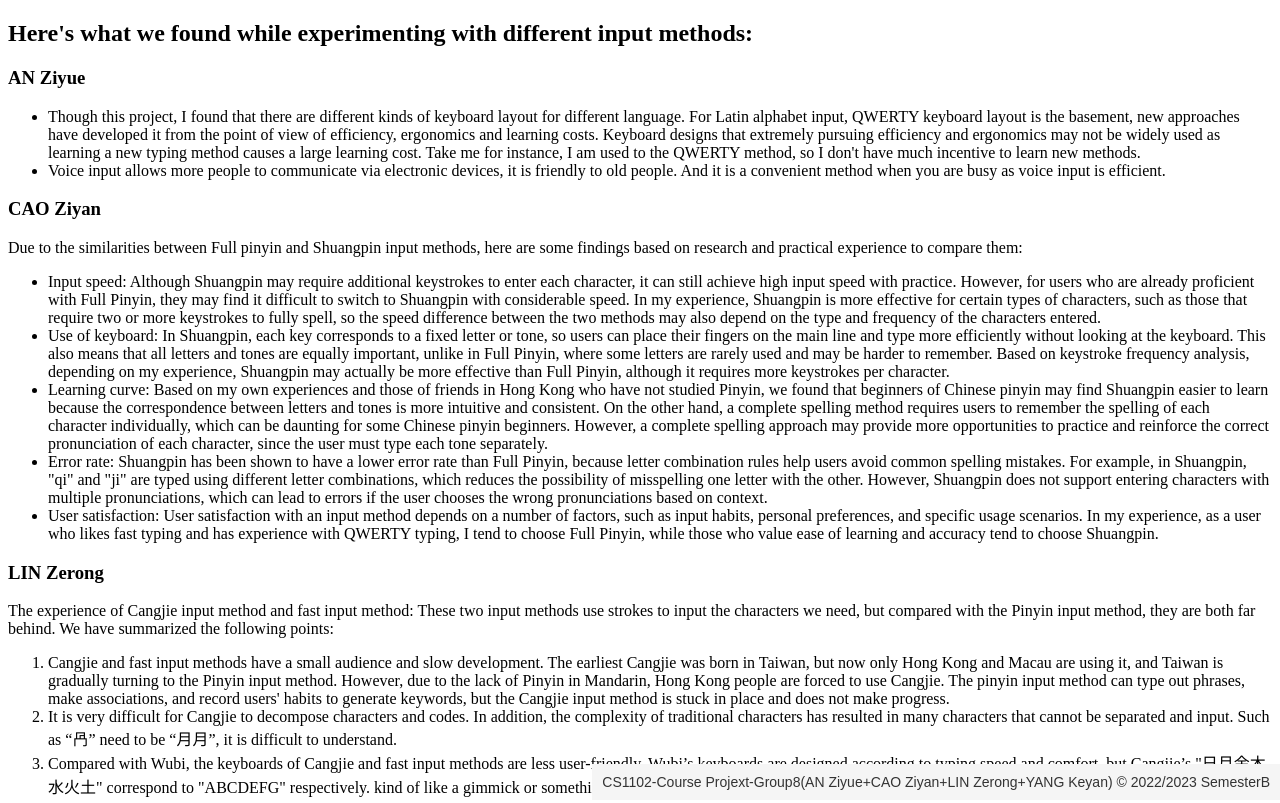
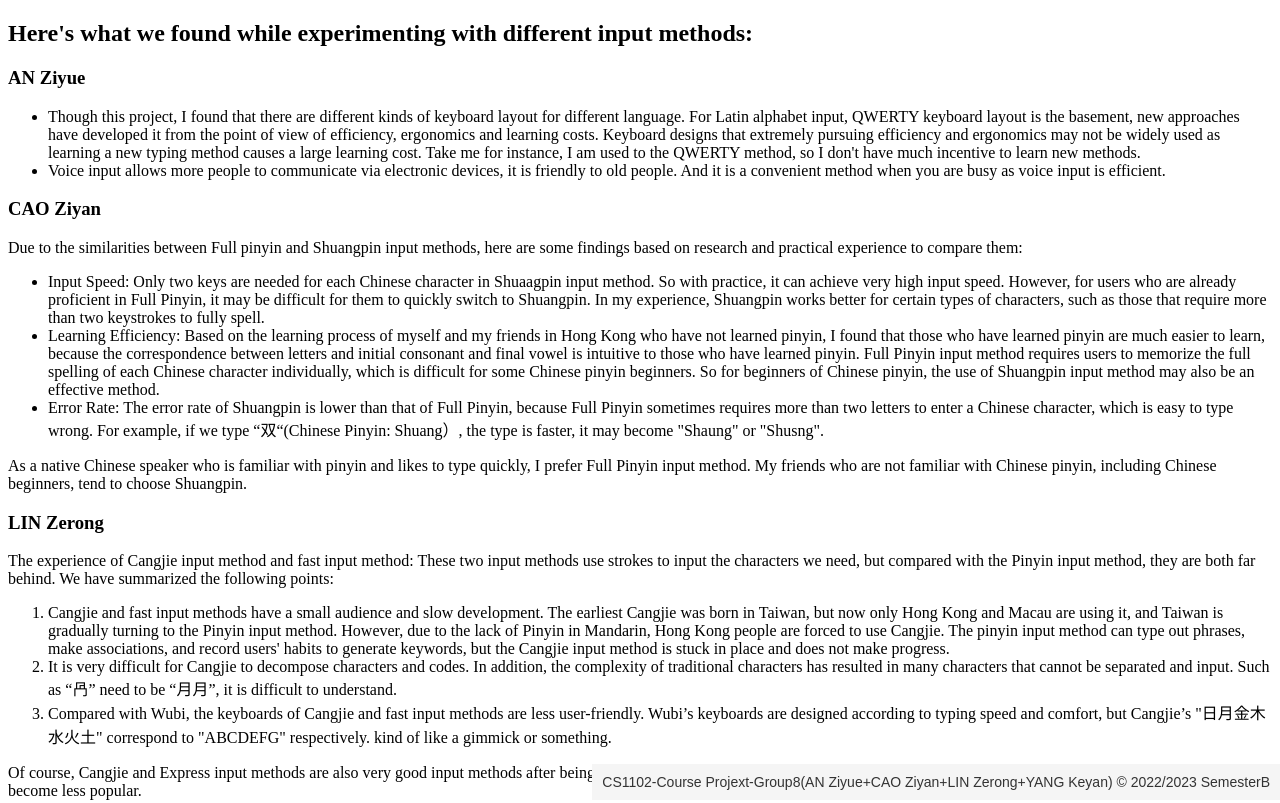
Before and after one commit to Eva22C/Eva22C.github.io, a plain HTML site: page 12.Findings.html in a window 1280 px wide. Shown: the top 803 px of the page. Drawn offline with Linux system fonts and the light colour scheme.

Commit message:
Update 12.Findings.html

```diff
--- a/12.Findings.html
+++ b/12.Findings.html
@@ -27,12 +27,11 @@
   <h3> CAO Ziyan</h3>
   <p>Due to the similarities between Full pinyin and Shuangpin input methods, here are some findings based on research and practical experience to compare them:</p>
   <ul>
-    <li>Input speed: Although Shuangpin may require additional keystrokes to enter each character, it can still achieve high input speed with practice. However, for users who are already proficient with Full Pinyin, they may find it difficult to switch to Shuangpin with considerable speed. In my experience, Shuangpin is more effective for certain types of characters, such as those that require two or more keystrokes to fully spell, so the speed difference between the two methods may also depend on the type and frequency of the characters entered.</li>
-    <li>Use of keyboard: In Shuangpin, each key corresponds to a fixed letter or tone, so users can place their fingers on the main line and type more efficiently without looking at the keyboard. This also means that all letters and tones are equally important, unlike in Full Pinyin, where some letters are rarely used and may be harder to remember. Based on keystroke frequency analysis, depending on my experience, Shuangpin may actually be more effective than Full Pinyin, although it requires more keystrokes per character.</li>
-    <li>Learning curve: Based on my own experiences and those of friends in Hong Kong who have not studied Pinyin, we found that beginners of Chinese pinyin may find Shuangpin easier to learn because the correspondence between letters and tones is more intuitive and consistent. On the other hand, a complete spelling method requires users to remember the spelling of each character individually, which can be daunting for some Chinese pinyin beginners. However, a complete spelling approach may provide more opportunities to practice and reinforce the correct pronunciation of each character, since the user must type each tone separately.</li>
-    <li>Error rate: Shuangpin has been shown to have a lower error rate than Full Pinyin, because letter combination rules help users avoid common spelling mistakes. For example, in Shuangpin, "qi" and "ji" are typed using different letter combinations, which reduces the possibility of misspelling one letter with the other. However, Shuangpin does not support entering characters with multiple pronunciations, which can lead to errors if the user chooses the wrong pronunciations based on context.</li>
-    <li>User satisfaction: User satisfaction with an input method depends on a number of factors, such as input habits, personal preferences, and specific usage scenarios. In my experience, as a user who likes fast typing and has experience with QWERTY typing, I tend to choose Full Pinyin, while those who value ease of learning and accuracy tend to choose Shuangpin.</li>
+    <li>Input Speed: Only two keys are needed for each Chinese character in Shuaagpin input method. So with practice, it can achieve very high input speed. However, for users who are already proficient in Full Pinyin, it may be difficult for them to quickly switch to Shuangpin. In my experience, Shuangpin works better for certain types of characters, such as those that require more than two keystrokes to fully spell.</li>
+    <li>Learning Efficiency: Based on the learning process of myself and my friends in Hong Kong who have not learned pinyin, I found that those who have learned pinyin are much easier to learn, because the correspondence between letters and initial consonant and final vowel is intuitive to those who have learned pinyin. Full Pinyin input method requires users to memorize the full spelling of each Chinese character individually, which is difficult for some Chinese pinyin beginners. So for beginners of Chinese pinyin, the use of Shuangpin input method may also be an effective method.</li>
+    <li>Error Rate: The error rate of Shuangpin is lower than that of Full Pinyin, because Full Pinyin sometimes requires more than two letters to enter a Chinese character, which is easy to type wrong. For example, if we type “双“(Chinese Pinyin: Shuang）, the type is faster, it may become "Shaung" or "Shusng".</li>
   </ul>
+  <p>As a native Chinese speaker who is familiar with pinyin and likes to type quickly, I prefer Full Pinyin input method. My friends who are not familiar with Chinese pinyin, including Chinese beginners, tend to choose Shuangpin.</p>
 
   <h3>LIN Zerong</h3>
   <p>The experience of Cangjie input method and fast input method: These two input methods use strokes to input the characters we need, but compared with the Pinyin input method, they are both far behind. We have summarized the following points:  </p>
```
